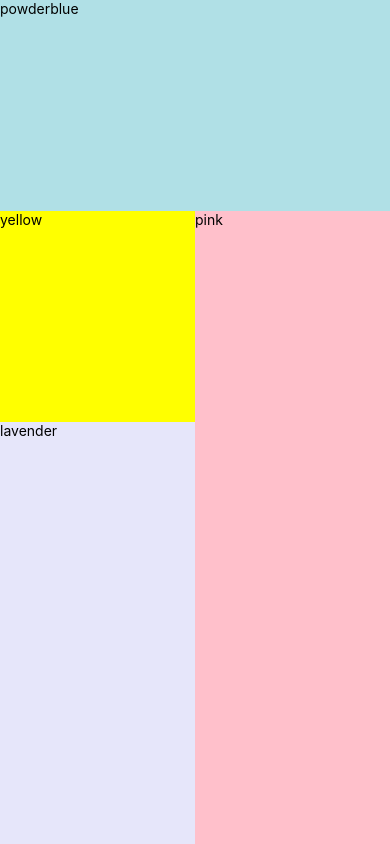
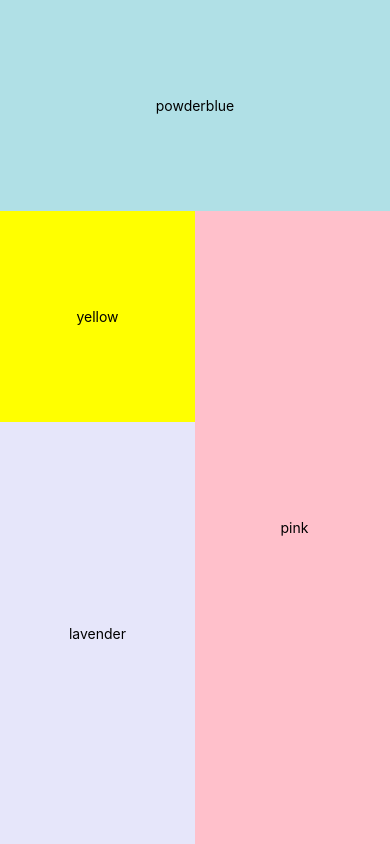
Before and after one commit to DAU-RN-study/DAU-RN-study, a React Native app in the folder study/: screen / in a window 390 px wide. Built offline with nearby package versions, Linux system fonts and the light colour scheme.

Commit message:
과제 1 : 텍스트 정렬

```diff
--- a/study/App.js
+++ b/study/App.js
@@ -9,17 +9,17 @@ const App = () => {
     <View style = {styles.container}>
 
       <View style = {styles.upcontainer}>
-        <View style = {styles.upcontainer1}>
-          <Text style = {styles.powderblue}>powderblue</Text></View>
+        <View style = {styles.powderblue}>
+          <Text>powderblue</Text></View>
       </View>
 
       <View style = {styles.downcontainer}>
         <View style = {styles.downcontainer1}>
-          <View style = {styles.dcontainer1_1}><Text style = {styles.yellow}>yellow</Text></View>
-          <View style = {styles.dcontainer1_2}><Text style = {styles}>lavender</Text></View>
+          <View style = {styles.yellow}><Text>yellow</Text></View>
+          <View style = {styles.lavender}><Text>lavender</Text></View>
         </View>
-        <View style = {styles.downcontainer2}>
-          <View style = {styles.dcontainer2_1}><Text style = {styles}>pink</Text></View>
+        <View style = {styles.pink}>
+          <View><Text> pink</Text></View>
         </View>
       </View>
 
@@ -38,9 +38,11 @@ const styles = StyleSheet.create({
     flex: 1,
   },
 
-  upcontainer1 : {
+  powderblue : {
     flex : 1,
     backgroundColor : 'powderblue',
+    justifyContent : 'center',
+    alignItems : 'center',
   },
 
   downcontainer : {
@@ -53,35 +55,25 @@ const styles = StyleSheet.create({
     flexDirection : 'column',
   },
 
-  downcontainer2 : {
-    flex : 1,
-  },
-
-  dcontainer1_1 : {
-    flex : 1,
-    backgroundColor : 'yellow',
-  },
-  dcontainer1_2 : {
-    flex : 2,
-    backgroundColor : 'lavender',
-  },
-  dcontainer2_1 : {
+  pink : {
     flex : 1,
     backgroundColor : 'pink',
-  },
-
-  powderblue : {
-    justifyContent : 'center',
-  },
-
-  yellow :  {
-    flex : 1,
     justifyContent : 'center',
     alignItems : 'center',
   },
 
-
-
+  yellow : {
+    flex : 1,
+    backgroundColor : 'yellow',
+    justifyContent : 'center',
+    alignItems : 'center',
+  },
+  lavender : {
+    flex : 2,
+    backgroundColor : 'lavender',
+    justifyContent : 'center',
+    alignItems : 'center',
+  },
 
 });
 
```
